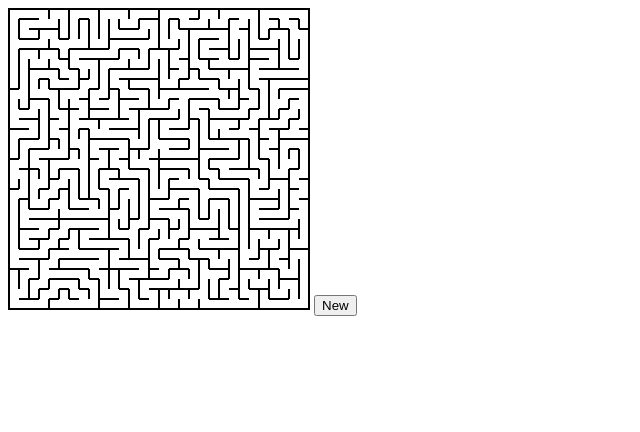
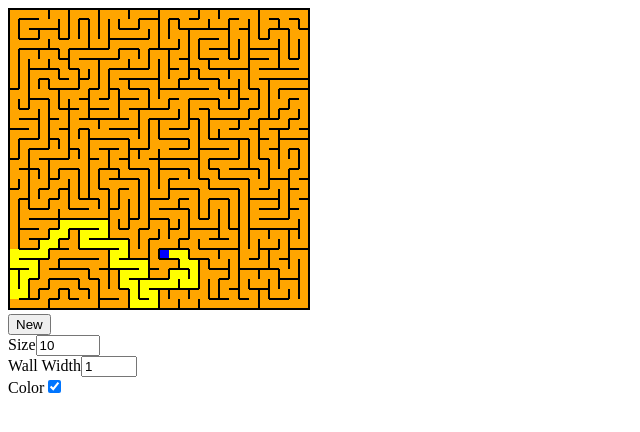
Before and after one commit to miketmoore/recursive-backtracking-maze-js, a website built with webpack: page src/index.html in a window 1280 px wide. Shown: the whole page, without its empty margins (0-640 px from the left). Built offline with nearby package versions, Linux system fonts and the light colour scheme.

Commit message:
add form

```diff
--- a/src/carve-maze.ts
+++ b/src/carve-maze.ts
@@ -67,10 +67,10 @@ function carve(
       adjacentCell.markVisited()
       history.push(adjacentCell)
 
-      setTimeout(() => {
-        renderer.render(carveableGrid)
-        carve(renderer, timeout, carveableGrid, history)
-      }, timeout)
+      // setTimeout(() => {
+      renderer.render(carveableGrid)
+      carve(renderer, timeout, carveableGrid, history)
+      // }, timeout)
     }
   }
 }
--- a/src/index.html
+++ b/src/index.html
@@ -6,6 +6,11 @@
     </head>
     <body>
         <canvas style="border: 1px solid #000;" id="canvas" width="300" height="300">Your browser does not support HTML canvas.</canvas>
-        <button id="new">New</button>
+        <div>
+            <div><button id="new">New</button></div>
+            <div><label>Size</label><input id="size" value="10" type="number" min="5" max="100" /></div>
+            <div><label>Wall Width</label><input id="wallWidth" value="1" type="number" min="1" max="10" /></div>
+            <div><label>Color</label><input id="color" type="checkbox" checked /></div>
+        </div>
     </body>
 </html>
--- a/src/index.ts
+++ b/src/index.ts
@@ -13,23 +13,72 @@ window.onload = () => {
     throw new Error('Could not get 2d context')
   }
 
+  const state: {
+    size: number
+    wallWidth: number
+    showColor: boolean
+  } = {
+    size: 10,
+    wallWidth: 1,
+    showColor: true
+  }
+
   const newBtn = document.getElementById('new') as HTMLButtonElement
-  newBtn.onclick = () => run(canvas, ctx)
+  const sizeInput = document.getElementById('size') as HTMLInputElement
+  sizeInput.addEventListener(
+    'input',
+    e => {
+      state.size = parseInt((e.target as HTMLInputElement).value)
+    },
+    false
+  )
+  const wallWidthInput = document.getElementById(
+    'wallWidth'
+  ) as HTMLInputElement
+  wallWidthInput.addEventListener(
+    'input',
+    e => {
+      state.wallWidth = parseInt((e.target as HTMLInputElement).value)
+    },
+    false
+  )
+  const colorInput = document.getElementById('color') as HTMLInputElement
+  colorInput.addEventListener(
+    'input',
+    e => {
+      state.showColor = !!(e.target as HTMLInputElement).checked
+    },
+    false
+  )
 
-  run(canvas, ctx)
+  newBtn.onclick = () => run(canvas, ctx, state)
+
+  run(canvas, ctx, state)
 }
 
-function run(canvas: HTMLCanvasElement, ctx: CanvasRenderingContext2D) {
+function run(
+  canvas: HTMLCanvasElement,
+  ctx: CanvasRenderingContext2D,
+  {
+    size,
+    wallWidth,
+    showColor
+  }: {
+    readonly size: number
+    readonly wallWidth: number
+    readonly showColor: boolean
+  }
+) {
+  console.log(`size=${size} wallWidth=${wallWidth}`)
   const timeout = 1
   const rows = 30
   const cols = 30
-  const size = 10
-  const wallWidth = 1
   const grid = gridFactory(rows, cols)
 
   const renderer = rendererFactory(canvas, ctx, {
     wallWidth,
-    size
+    size,
+    showColor
   })
   carveMaze(renderer, timeout, grid)
 }
--- a/src/renderer.ts
+++ b/src/renderer.ts
@@ -8,6 +8,7 @@ export interface IRenderer {
 interface RendererOptions {
   readonly wallWidth: number
   readonly size: number
+  readonly showColor: boolean
 }
 
 class Renderer implements IRenderer {
@@ -29,19 +30,21 @@ class Renderer implements IRenderer {
     let y = 0
     grid.forEachRow((row, rowIndex) => {
       row.forEach((cell, colIndex) => {
-        // drawRect(
-        //   this.ctx,
-        //   x,
-        //   y,
-        //   this.options.size,
-        //   cell.isStart()
-        //     ? 'blue'
-        //     : cell.isPopped()
-        //     ? 'orange'
-        //     : cell.isVisited()
-        //     ? 'yellow'
-        //     : '#999'
-        // )
+        if (this.options.showColor) {
+          drawRect(
+            this.ctx,
+            x,
+            y,
+            this.options.size,
+            cell.isStart()
+              ? 'blue'
+              : cell.isPopped()
+              ? 'orange'
+              : cell.isVisited()
+              ? 'yellow'
+              : '#999'
+          )
+        }
         drawCell(
           this.ctx,
           this.options.wallWidth,
```
Also changed, not shown: README.md.
